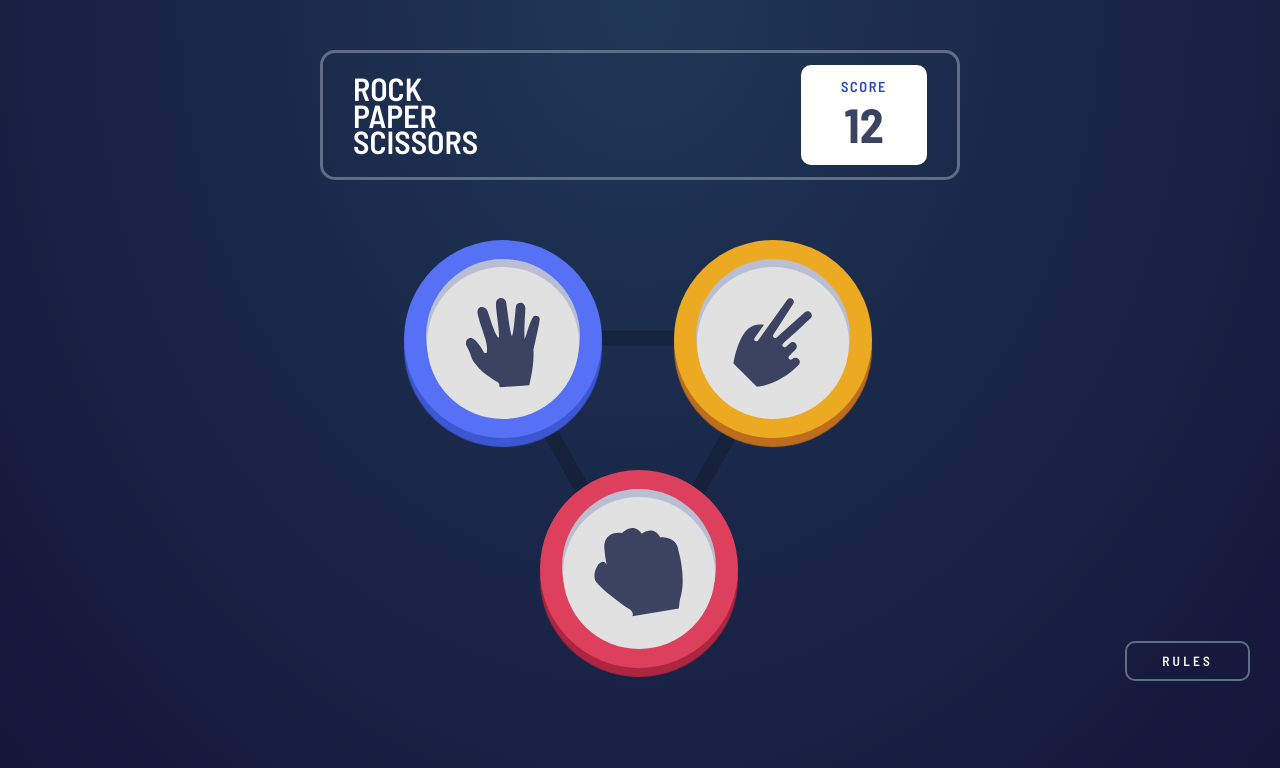
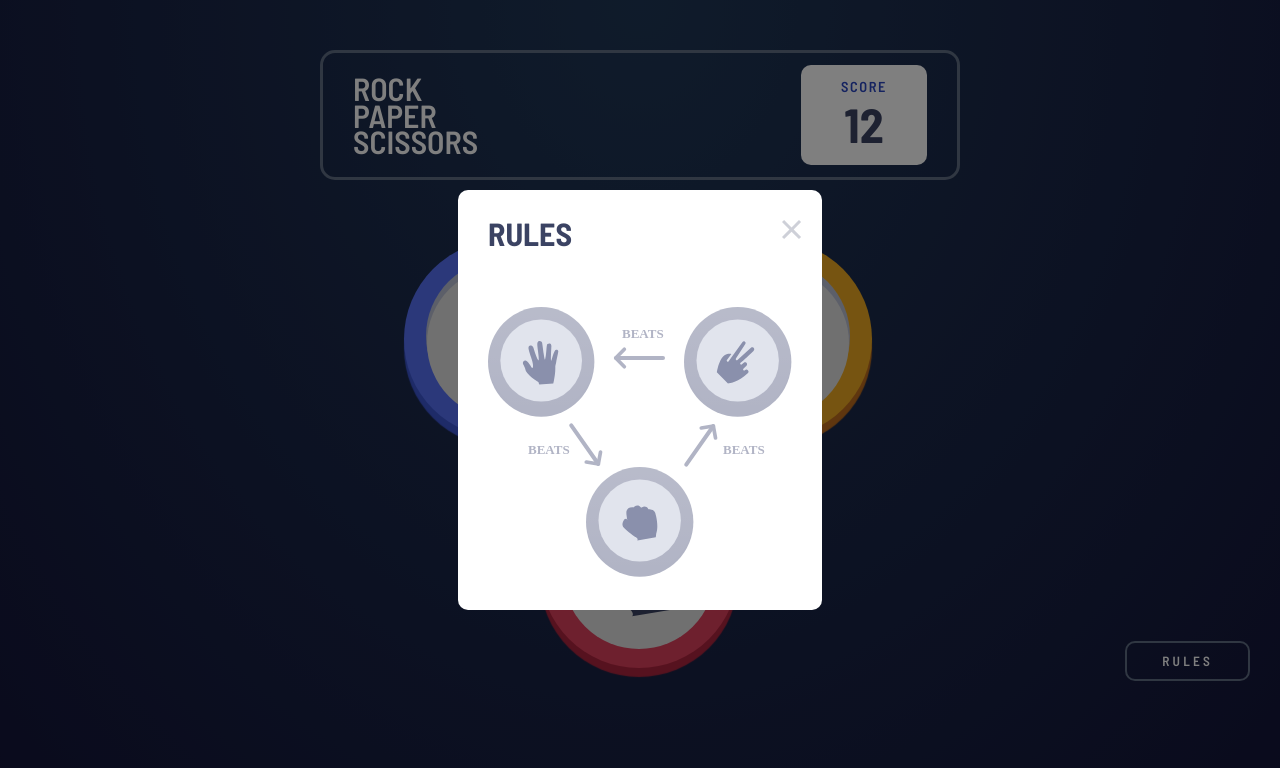
Before and after one commit to FlaviuD94/rock-paper-scissors-master, a plain HTML site: page index.html in a window 1280 px wide. Both pictures are taken after a click on the button "RULES". Drawn offline with Linux system fonts and the light colour scheme.

Commit message:
Added-rules-modal+animation

```diff
--- a/index.html
+++ b/index.html
@@ -33,25 +33,54 @@
 
       <div class="choice3-container">
         <div class="triangle-container">
-          <img id="triangle" src="./images/bg-triangle.svg" alt="" />
+          <img
+            id="triangle"
+            src="./images/bg-triangle.svg"
+            alt="triangle background"
+          />
         </div>
         <div class="circle" id="sccisors-circle">
           <div class="mid-circle">
-            <img class="hands" src="./images/icon-scissors.svg" alt="" />
+            <img
+              class="hands"
+              src="./images/icon-scissors.svg"
+              alt="hand sign scissors"
+            />
           </div>
         </div>
         <div class="circle" id="rock-circle">
           <div class="mid-circle">
-            <img class="hands" src="./images/icon-rock.svg" alt="" />
+            <img
+              class="hands"
+              src="./images/icon-rock.svg"
+              alt="hand sign rock"
+            />
           </div>
         </div>
         <div class="circle" id="paper-circle">
           <div class="mid-circle">
-            <img class="hands" src="./images/icon-paper.svg" alt="" />
+            <img
+              class="hands"
+              src="./images/icon-paper.svg"
+              alt="hand sign paper"
+            />
           </div>
         </div>
       </div>
       <button id="rules-btn">RULES</button>
+      <div class="modal">
+        <div class="rules">
+          <h2 class="title rules-title">RULES</h2>
+          <img src="./images/image-rules.svg" alt="rules of the basic game" />
+          <img
+            id="close-toggler"
+            src="./images/icon-close.svg"
+            alt="close toggler
+          X"
+          />
+        </div>
+      </div>
     </main>
+    <script src="./script.js"></script>
   </body>
 </html>
--- /dev/null
+++ b/script.js
@@ -0,0 +1,17 @@
+"use strict";
+
+const rulesBtn = document.querySelector("#rules-btn");
+const closeBtn = document.querySelector("#close-toggler");
+
+const modal = document.querySelector(".modal");
+
+rulesBtn.addEventListener("click", activeModal);
+closeBtn.addEventListener("click", closeModal);
+
+function activeModal() {
+  modal.classList.add("visible");
+}
+
+function closeModal() {
+  modal.classList.remove("visible");
+}
--- a/style.css
+++ b/style.css
@@ -34,6 +34,7 @@ body {
 
   flex-direction: row;
   justify-content: space-between;
+
   width: 50vw;
   max-width: 700px;
   min-width: 400px;
@@ -142,3 +143,46 @@ body {
   border-radius: 10px;
   padding: 10px 35px;
 }
+
+.modal {
+  position: fixed;
+  width: 100vw;
+  height: 100vh;
+  background-color: rgba(0, 0, 0, 0.5);
+  display: flex;
+  justify-content: center;
+  align-items: center;
+  opacity: 0;
+  pointer-events: none;
+  will-change: transform, opacity;
+  transform: scale(1.15);
+  transition: transform 0.1s cubic-bezier(0.465, 0.183, 0.153, 0.946),
+    opacity 0.1s cubic-bezier(0.465, 0.183, 0.153, 0.946);
+}
+
+.modal.visible {
+  pointer-events: auto;
+  opacity: 1;
+  transform: scale(1);
+  transition: transform 0.3s cubic-bezier(0.465, 0.183, 0.153, 0.946),
+    opacity 0.3s cubic-bezier(0.465, 0.183, 0.153, 0.946);
+}
+
+.rules {
+  position: relative;
+  background-color: white;
+  padding: 30px;
+  border-radius: 10px;
+}
+
+.rules-title {
+  color: var(--Dark-Text);
+  margin-top: 0;
+  margin-bottom: 60px;
+}
+
+#close-toggler {
+  position: absolute;
+  top: 30px;
+  right: 20px;
+}
```
